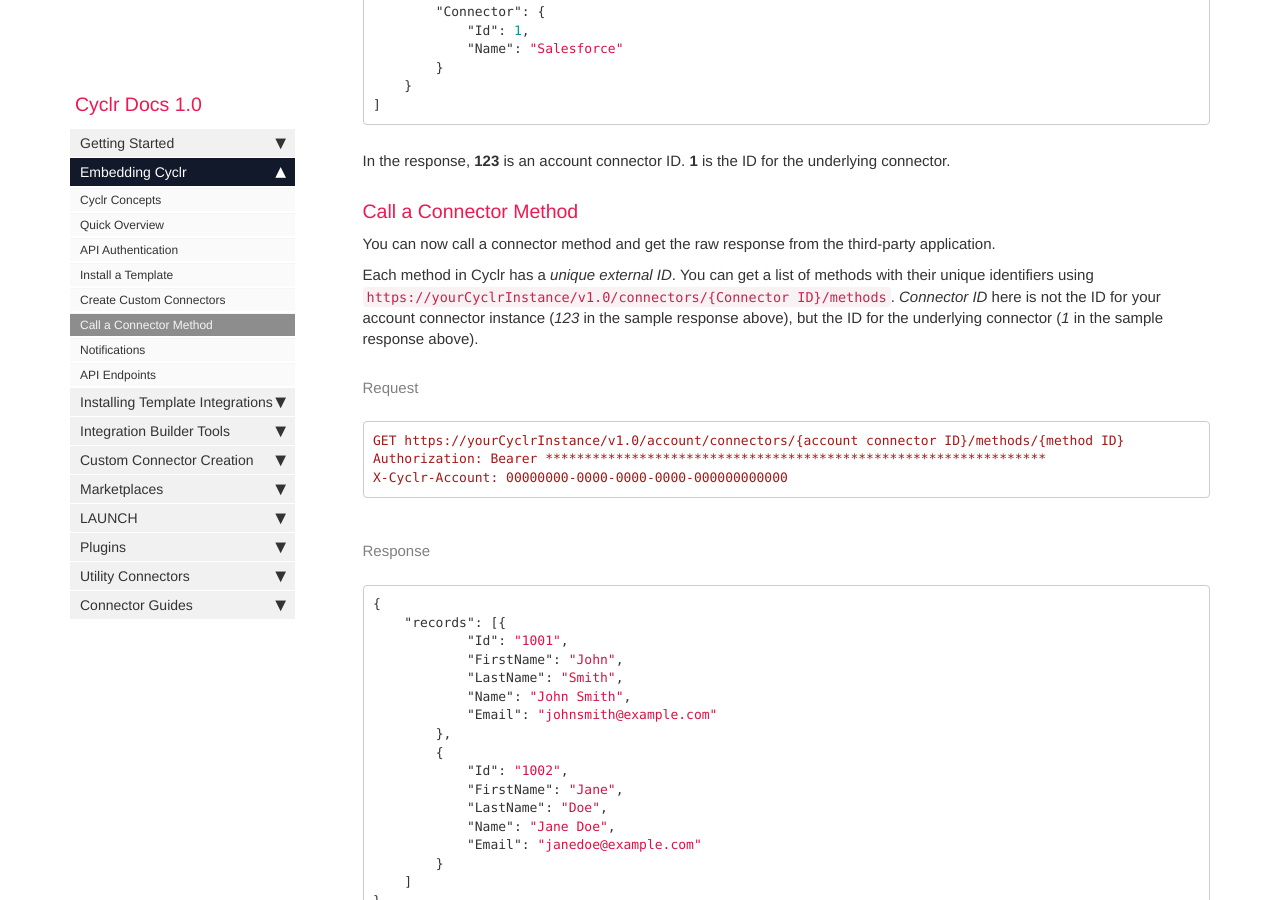
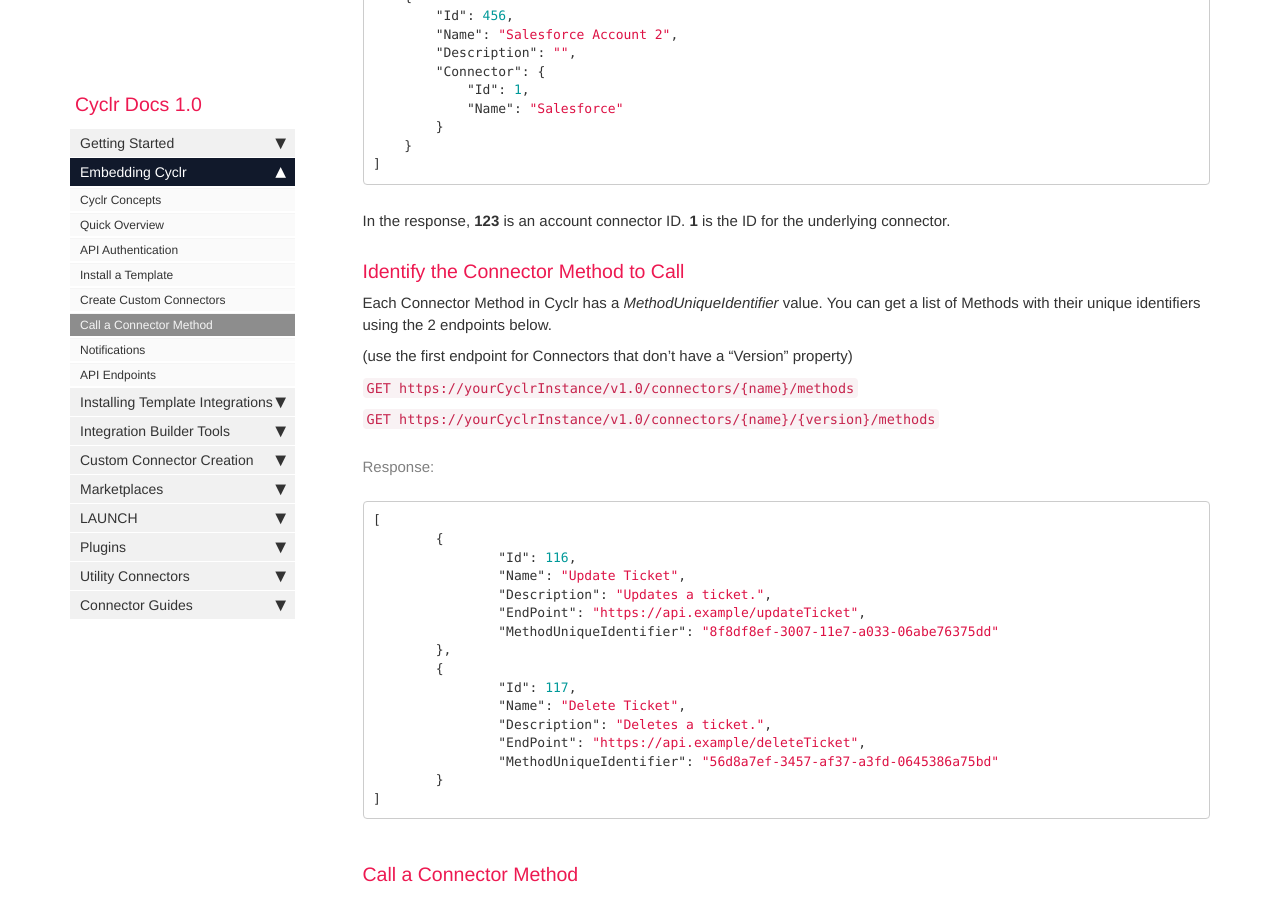
Before and after one commit to sneakysneak/docs, a Jekyll site: the page built from pages/embedding/call-a-connector-method.md, in a window 1280 px wide and 900 px high, scrolled down 1163 px. Built offline with Jekyll 4.4.1, drawn with Linux system fonts in a browser that asks for light colours; nearby versions of some CDN libraries; comment, search, counter and statistics services are not loaded; some of the changed text lies outside the part shown.

Commit message:
Referenced Connector API endpoints using Name and Version

````diff
--- a/pages/embedding/call-a-connector-method.md
+++ b/pages/embedding/call-a-connector-method.md
@@ -50,11 +50,41 @@ X-Cyclr-Account: 00000000-0000-0000-0000-000000000000
 
 In the response, **123** is an account connector ID. **1** is the ID for the underlying connector.
 
+### Identify the Connector Method to Call
+
+Each Connector Method in Cyclr has a *MethodUniqueIdentifier* value. You can get a list of Methods with their unique identifiers using the 2 endpoints below.
+
+(use the first endpoint for Connectors that don't have a "Version" property)
+
+```GET https://yourCyclrInstance/v1.0/connectors/{name}/methods```
+
+```GET https://yourCyclrInstance/v1.0/connectors/{name}/{version}/methods```
+
+#### Response:
+
+```json
+[
+	{
+		"Id": 116,
+		"Name": "Update Ticket",
+		"Description": "Updates a ticket.",
+		"EndPoint": "https://api.example/updateTicket",
+		"MethodUniqueIdentifier": "8f8df8ef-3007-11e7-a033-06abe76375dd"
+	},
+	{
+		"Id": 117,
+		"Name": "Delete Ticket",
+		"Description": "Deletes a ticket.",
+		"EndPoint": "https://api.example/deleteTicket",
+		"MethodUniqueIdentifier": "56d8a7ef-3457-af37-a3fd-0645386a75bd"
+	}
+]
+```
+
+
 ### Call a Connector Method
 
 You can now call a connector method and get the raw response from the third-party application.
-
-Each method in Cyclr has a *unique external ID*. You can get a list of methods with their unique identifiers using ```https://yourCyclrInstance/v1.0/connectors/{Connector ID}/methods```. *Connector ID* here is not the ID for your account connector instance (*123* in the sample response above), but the ID for the underlying connector (*1* in the sample response above).
 
 #### Request
 
````
